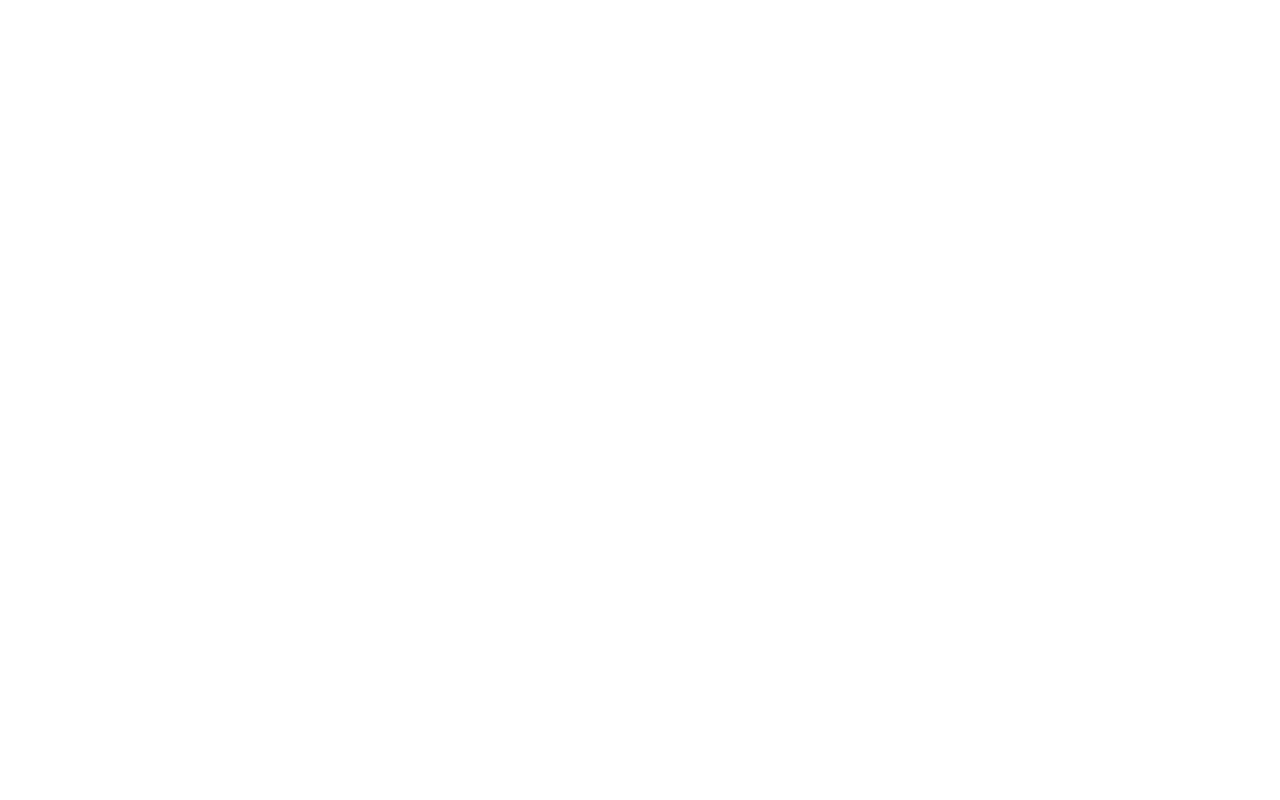
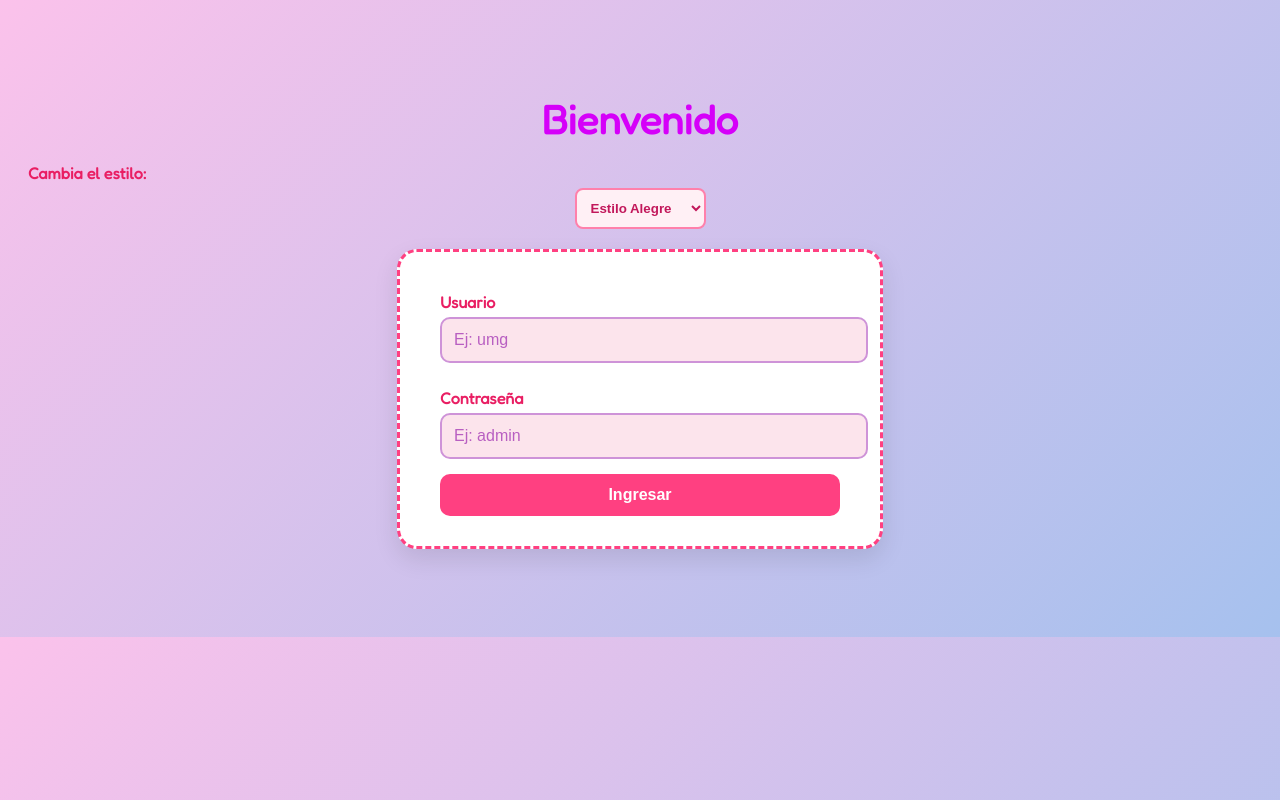
Before and after one commit to Scly20/Examen, a plain HTML site: page index.html in a window 1280 px wide. Drawn offline with Linux system fonts and the light colour scheme.

Commit message:
Add files via upload

```diff
--- a/index.html
+++ b/index.html
@@ -1,11 +1,144 @@
 <!DOCTYPE html>
-<html lang="en">
+<html lang="es">
 <head>
     <meta charset="UTF-8">
-    <meta name="viewport" content="width=device-width, initial-scale=1.0">
-    <title>Document</title>
+    <title>Login Colorido</title>
+    <link id="estilo" rel="stylesheet" href="estilo1.css">
+    <link href="https://fonts.googleapis.com/css2?family=Fredoka&display=swap" rel="stylesheet">
+    <style>
+        body {
+            font-family: 'Fredoka', sans-serif;
+            background: linear-gradient(135deg, #fbc2eb, #a6c1ee);
+            color: #444;
+            text-align: center;
+            padding: 60px 20px;
+        }
+
+        h1 {
+            color: #d500f9;
+            font-size: 40px;
+            margin-bottom: 20px;
+        }
+
+        select {
+            margin-bottom: 20px;
+            padding: 10px;
+            border-radius: 8px;
+            border: 2px solid #ff80ab;
+            background-color: #fff0f5;
+            color: #c2185b;
+            font-weight: bold;
+        }
+
+        form {
+            background: #fff;
+            padding: 30px 40px;
+            border-radius: 20px;
+            box-shadow: 0 10px 25px rgba(0, 0, 0, 0.1);
+            max-width: 400px;
+            margin: 0 auto;
+            border: 3px dashed #ff4081;
+        }
+
+        label {
+            display: block;
+            text-align: left;
+            margin: 10px 0 5px;
+            font-weight: bold;
+            color: #e91e63;
+        }
+
+        input {
+            width: 100%;
+            padding: 12px;
+            margin-bottom: 15px;
+            border: 2px solid #ce93d8;
+            border-radius: 10px;
+            font-size: 16px;
+            background-color: #fce4ec;
+            color: #6a1b9a;
+        }
+
+        input::placeholder {
+            color: #9c27b0;
+            opacity: 0.7;
+        }
+
+        button {
+            background-color: #ff4081;
+            color: white;
+            border: none;
+            padding: 12px;
+            width: 100%;
+            border-radius: 10px;
+            font-size: 16px;
+            font-weight: bold;
+            cursor: pointer;
+            transition: background-color 0.3s ease;
+        }
+
+        button:hover {
+            background-color: #f06292;
+        }
+
+        #mensaje {
+            margin-top: 20px;
+            font-weight: bold;
+            font-size: 18px;
+        }
+    </style>
 </head>
 <body>
 
+    <h1>Bienvenido </h1>
+
+    <label for="selectorEstilo"> Cambia el estilo:</label>
+    <select id="selectorEstilo" onchange="cambiarEstilo()">
+        <option value="estilo1.css">Estilo Alegre</option>
+        <option value="estilo2.css">Estilo Oscuro</option>
+        <option value="none">Sin estilo</option>
+    </select>
+
+    <form onsubmit="return verificarLogin()">
+        <label for="usuario">Usuario</label>
+        <input type="text" id="usuario" placeholder="Ej: umg" required>
+
+        <label for="password">Contraseña</label>
+        <input type="password" id="password" placeholder="Ej: admin" required>
+
+        <button type="submit">Ingresar</button>
+    </form>
+
+    <p id="mensaje"></p>
+
+    <script>
+        function cambiarEstilo() {
+            const seleccion = document.getElementById("selectorEstilo").value;
+            const link = document.getElementById("estilo");
+
+            if (seleccion === "none") {
+                link.removeAttribute("href");
+            } else {
+                link.setAttribute("href", seleccion);
+            }
+        }
+
+        function verificarLogin() {
+            const user = document.getElementById("usuario").value.trim();
+            const pass = document.getElementById("password").value.trim();
+            const mensaje = document.getElementById("mensaje");
+
+            if (user === "umg" && pass === "admin") {
+                mensaje.textContent = "✅ ¡Login exitoso! 🎉";
+                mensaje.style.color = "green";
+            } else {
+                mensaje.textContent = "❌ Usuario o contraseña incorrectos.";
+                mensaje.style.color = "red";
+            }
+
+            return false; // Evita que se recargue la página
+        }
+    </script>
+
 </body>
 </html>
--- /dev/null
+++ b/style1.css
@@ -0,0 +1,65 @@
+body {
+    font-family: 'Poppins', sans-serif;
+    background-color: #e0f7fa;
+    color: #004d40;
+    text-align: center;
+    padding: 60px 20px;
+}
+
+h1 {
+    color: #00796b;
+}
+
+select {
+    margin-bottom: 20px;
+    padding: 10px;
+    border-radius: 8px;
+    border: 2px solid #4db6ac;
+    background-color: #ffffff;
+    color: #00695c;
+    font-weight: bold;
+}
+
+form {
+    background: #ffffff;
+    padding: 30px 40px;
+    border-radius: 15px;
+    box-shadow: 0 8px 20px rgba(0, 0, 0, 0.1);
+    max-width: 400px;
+    margin: 0 auto;
+}
+
+label {
+    display: block;
+    text-align: left;
+    margin: 10px 0 5px;
+    color: #00695c;
+}
+
+input {
+    width: 100%;
+    padding: 12px;
+    margin-bottom: 15px;
+    border: 1px solid #80cbc4;
+    border-radius: 8px;
+    font-size: 16px;
+    background-color: #f1f8e9;
+    color: #004d40;
+}
+
+button {
+    background-color: #26a69a;
+    color: white;
+    border: none;
+    padding: 12px;
+    width: 100%;
+    border-radius: 8px;
+    font-size: 16px;
+    font-weight: bold;
+    cursor: pointer;
+    transition: background-color 0.3s ease;
+}
+
+button:hover {
+    background-color: #00897b;
+}
--- /dev/null
+++ b/style2.css
@@ -0,0 +1,50 @@
+body {
+    font-family: 'Roboto', sans-serif;
+    background-color: #121212;        /* Fondo oscuro gris carbón */
+    color: #f5f5f5;                   /* Texto claro */
+    text-align: center;
+    padding-top: 60px;
+}
+
+form {
+    background: #1e1e1e;              /* Casi negro pero con contraste */
+    padding: 30px;
+    border-radius: 12px;
+    display: inline-block;
+    border: 1px solid #333;           /* Borde gris sutil */
+    box-shadow: 0px 8px 20px rgba(0, 0, 0, 0.4);
+}
+
+input {
+    display: block;
+    margin: 12px auto;
+    padding: 10px;
+    width: 240px;
+    background: #2a2a2a;
+    color: #ffffff;
+    border: 1px solid #444;
+    border-radius: 6px;
+    font-size: 16px;
+    transition: border 0.3s, box-shadow 0.3s;
+}
+
+input:focus {
+    border-color: #00bcd4;           /* Cian brillante al enfocar */
+    box-shadow: 0 0 5px #00bcd4;
+    outline: none;
+}
+
+button {
+    background-color: #00bcd4;       /* Cian brillante */
+    color: #121212;
+    border: none;
+    padding: 12px 20px;
+    font-size: 16px;
+    border-radius: 6px;
+    cursor: pointer;
+    transition: background-color 0.3s ease;
+}
+
+button:hover {
+    background-color: #0097a7;       /* Cian más oscuro al pasar el mouse */
+}
```
